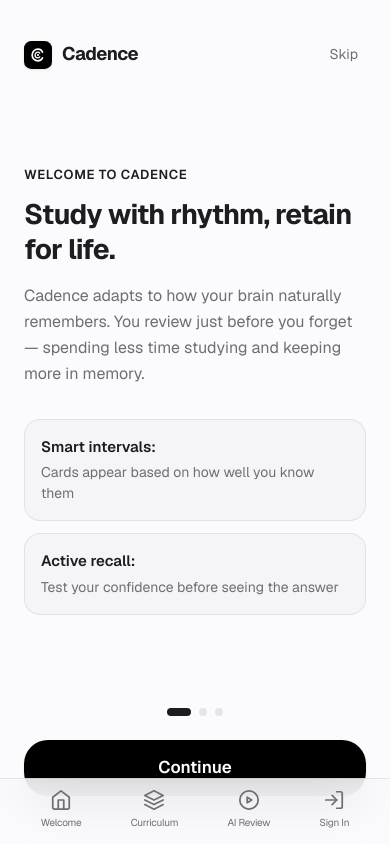
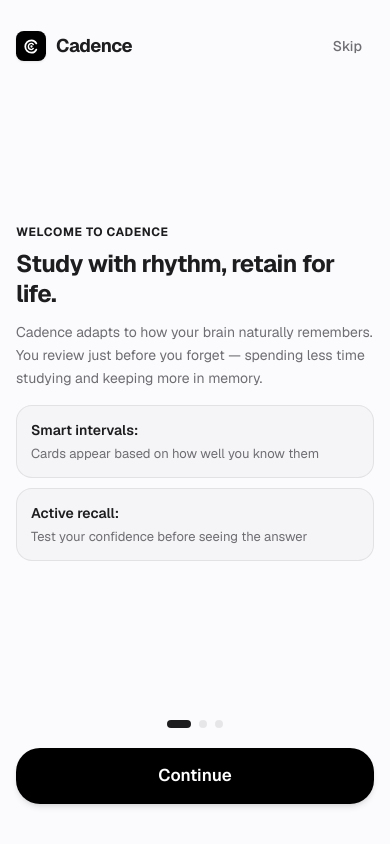
Before and after one commit to markwlsn/cadence, a Next.js app: page /onboarding in a window 390 px wide. Built offline with nearby package versions, Linux system fonts and the light colour scheme.

Commit message:
fix(onboarding): hide MobileTabBar on onboarding flow and make onboarding layout fluid for mobile viewports

```diff
--- a/app/onboarding/page.tsx
+++ b/app/onboarding/page.tsx
@@ -78,42 +78,44 @@
   const step = steps[currentStep];
 
   return (
-    <main className="min-h-dvh flex flex-col justify-between p-6 sm:p-12 max-w-xl mx-auto w-full">
+    <main className="min-h-dvh flex flex-col justify-between p-4 sm:p-10 max-w-xl mx-auto w-full overflow-y-auto">
       {/* Top Header & Skip */}
-      <header className="flex items-center justify-between pt-4">
-        <CadenceLogo size={28} showText />
+      <header className="flex items-center justify-between pt-2 sm:pt-4 pb-2 shrink-0">
+        <CadenceLogo size={30} showText />
         <button
           type="button"
           onClick={handleFinish}
-          className="text-[14px] text-[var(--color-text-secondary)] hover:text-[var(--color-text)] transition-colors py-1 px-2"
+          className="text-[14px] font-medium text-[var(--color-text-secondary)] hover:text-[var(--color-text)] transition-colors py-2 px-3 min-h-[44px] flex items-center"
         >
           Skip
         </button>
       </header>
 
       {/* Main Content Card */}
-      <section className="my-auto py-8">
-        <span className="inline-block text-[13px] font-semibold text-[var(--color-text)] uppercase tracking-wider mb-3">
+      <section className="my-auto py-4 sm:py-6 space-y-4 sm:space-y-6">
+        <div>
+          <span className="inline-block text-[12px] sm:text-[13px] font-bold text-[var(--color-text)] uppercase tracking-wider mb-2">
             {step.tag}
           </span>
-        <h1 className="text-[28px] sm:text-[34px] font-bold tracking-tight text-[var(--color-text)] leading-tight mb-4">
+          <h1 className="text-[24px] sm:text-[32px] font-bold tracking-tight text-[var(--color-text)] leading-tight mb-3">
             {step.title}
           </h1>
-        <p className="text-[16px] sm:text-[18px] text-[var(--color-text-secondary)] leading-relaxed mb-8">
+          <p className="text-[14px] sm:text-[16px] text-[var(--color-text-secondary)] leading-relaxed">
             {step.description}
           </p>
+        </div>
 
         {/* Feature Comparison / Highlights */}
-        <div className="space-y-3">
+        <div className="space-y-2.5 sm:space-y-3">
           {step.detail.map((item, idx) => (
             <div
               key={idx}
-              className="p-4 rounded-[var(--radius-md)] bg-[var(--color-surface)] border border-[var(--color-border)] flex flex-col sm:flex-row sm:items-baseline gap-1 sm:gap-3"
+              className="p-3.5 sm:p-4 rounded-[var(--radius-md)] bg-[var(--color-surface)] border border-[var(--color-border)] flex flex-col sm:flex-row sm:items-baseline gap-1 sm:gap-3"
             >
-              <span className="font-semibold text-[15px] text-[var(--color-text)] shrink-0">
+              <span className="font-semibold text-[14px] sm:text-[15px] text-[var(--color-text)] shrink-0">
                 {item.label}:
               </span>
-              <span className="text-[14px] text-[var(--color-text-secondary)]">
+              <span className="text-[13px] sm:text-[14px] text-[var(--color-text-secondary)] leading-snug">
                 {item.text}
               </span>
             </div>
@@ -122,16 +124,16 @@
       </section>
 
       {/* Footer Controls */}
-      <footer className="flex flex-col gap-6 pb-6">
+      <footer className="flex flex-col gap-4 sm:gap-6 pb-6 pt-3 shrink-0">
         {/* Progress Dots */}
-        <div className="flex items-center justify-center gap-2" aria-label="Step indicator">
+        <div className="flex items-center justify-center gap-2 py-1" aria-label="Step indicator">
           {steps.map((_, idx) => (
             <button
               key={idx}
               type="button"
               onClick={() => setCurrentStep(idx)}
               aria-label={`Go to step ${idx + 1}`}
-              className={`h-2 rounded-full transition-all duration-300 ${
+              className={`h-2 rounded-full transition-all duration-300 cursor-pointer ${
                 idx === currentStep
                   ? 'w-6 bg-[var(--color-text)]'
                   : 'w-2 bg-[var(--color-border-strong)] opacity-50 hover:opacity-100'
@@ -141,13 +143,13 @@
         </div>
 
         {/* Navigation Buttons */}
-        <div className="flex items-center gap-3">
+        <div className="flex items-center gap-3 w-full">
           {currentStep > 0 && (
             <Button
               variant="secondary"
               size="lg"
               onClick={handleBack}
-              className="flex-1"
+              className="flex-1 h-12 sm:h-14 text-[15px] font-semibold"
             >
               Back
             </Button>
@@ -156,7 +158,7 @@
             variant="primary"
             size="lg"
             onClick={handleNext}
-            className="flex-1"
+            className="flex-1 h-12 sm:h-14 text-[15px] font-semibold shadow-md"
           >
             {currentStep === steps.length - 1 ? 'Get Started' : 'Continue'}
           </Button>
--- a/components/ui/MobileTabBar.tsx
+++ b/components/ui/MobileTabBar.tsx
@@ -21,8 +21,13 @@
     };
   }, []);
 
-  // Hide tab bar on active review sessions and auth pages to maximize focus and prevent keyboard overlap
-  if (pathname.includes('/review') || pathname === '/login' || pathname === '/register') {
+  // Hide tab bar on active review sessions, onboarding, and auth pages to maximize focus and prevent overlap
+  if (
+    pathname.includes('/review') ||
+    pathname === '/login' ||
+    pathname === '/register' ||
+    pathname === '/onboarding'
+  ) {
     return null;
   }
 
```
Lines whose indentation alone changed are shown as unchanged.
